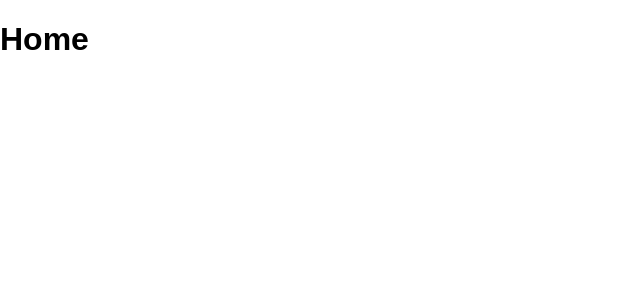
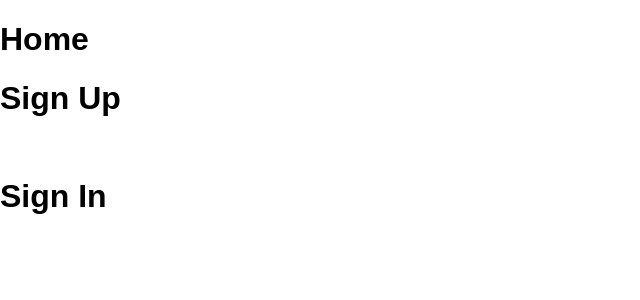
Before and after one commit to KumarAmitt/tracking-app-frontend, a React (Create React App) app: page / in a window 1280 px wide. Shown: the top 300 px of the page, without its empty margins (0-640 px from the left). Built offline with nearby package versions, Linux system fonts and the light colour scheme.

Commit message:
Add AppBar component

```diff
--- a/src/App/auth/Home.js
+++ b/src/App/auth/Home.js
@@ -1,8 +1,13 @@
 import React from 'react';
+import Registration from './Registration';
+import Login from './Login';
 
 const Home = () => (
   <>
     <h1>Home</h1>
+    <Registration />
+    <br />
+    <Login />
   </>
 );
 
--- a/src/App/auth/Login.js
+++ b/src/App/auth/Login.js
@@ -2,7 +2,7 @@ import React from 'react';
 
 const Login = () => (
   <>
-    <h1>Home</h1>
+    <h1>Sign In</h1>
   </>
 );
 
--- a/src/App/auth/Registration.js
+++ b/src/App/auth/Registration.js
@@ -2,7 +2,7 @@ import React from 'react';
 
 const Registration = () => (
   <>
-    <h1>Home</h1>
+    <h1>Sign Up</h1>
   </>
 );
 
--- a/src/App/components/Dashboard.js
+++ b/src/App/components/Dashboard.js
@@ -2,7 +2,7 @@ import React from 'react';
 
 const Dashboard = () => (
   <>
-    <h1>Home</h1>
+    <h1>Dashboard</h1>
   </>
 );
 
```
Also changed, not shown: src/App/components/AppBar.js (added, +9 -0 lines).
